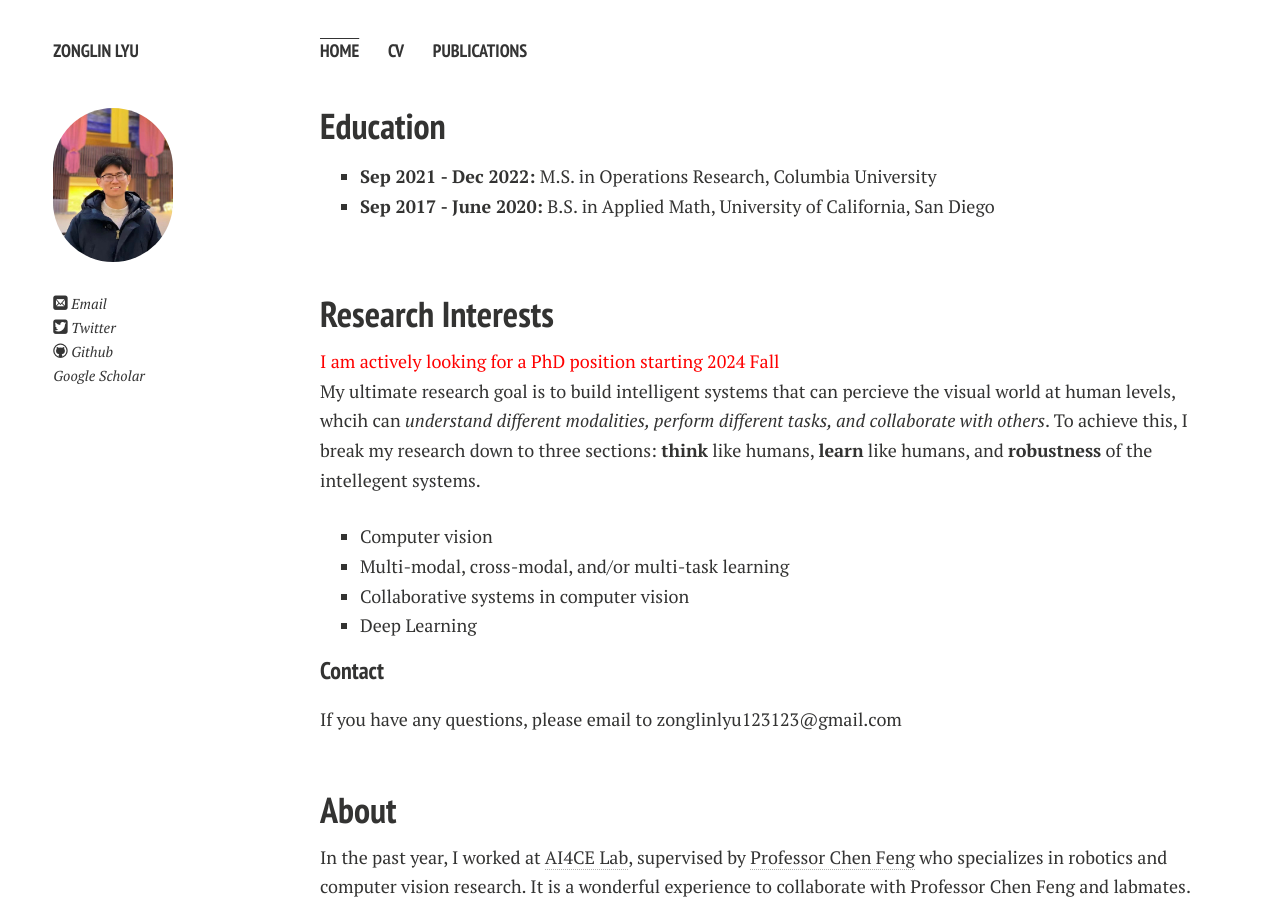
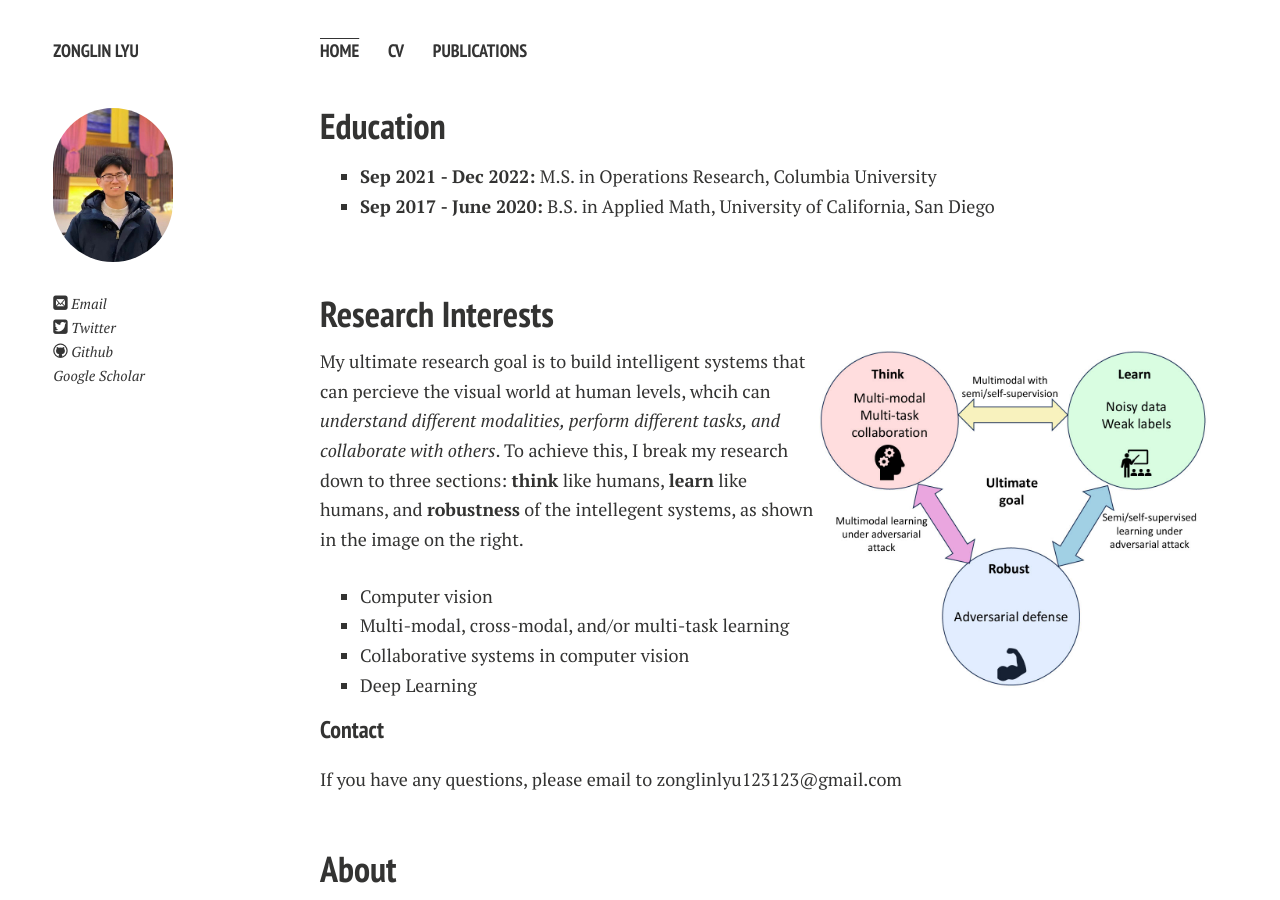
Before and after one commit to ZonglinL/ZonglinL.github.io, a Jekyll site: the page built from index.md, in a window 1280 px wide and 900 px high. Built offline with Jekyll 4.4.1, drawn with Linux system fonts in a browser that asks for light colours; nearby versions of some CDN libraries; comment, search, counter and statistics services are not loaded; a style sheet for code colours, icons or effects is not loaded; our own code applies the rules of GitHub Pages for plain Markdown files.

Commit message:
Update index.md

```diff
--- a/index.md
+++ b/index.md
@@ -11,9 +11,8 @@ layout: page
 
 ## Research Interests
 
-<font color='red'>I am actively looking for a PhD position starting 2024 Fall</font>
-
-My ultimate research goal is to build intelligent systems that can percieve the visual world at human levels, whcih can *understand different modalities, perform different tasks, and collaborate with others*. To achieve this, I break my research down to three sections: **think** like humans, **learn** like humans, and **robustness** of the intellegent systems.
+<img src="./images/Web.jpg" alt="research" width="400" align="right" />
+My ultimate research goal is to build intelligent systems that can percieve the visual world at human levels, whcih can *understand different modalities, perform different tasks, and collaborate with others*. To achieve this, I break my research down to three sections: **think** like humans, **learn** like humans, and **robustness** of the intellegent systems, as shown in the image on the right.
 
 
 * Computer vision
```
